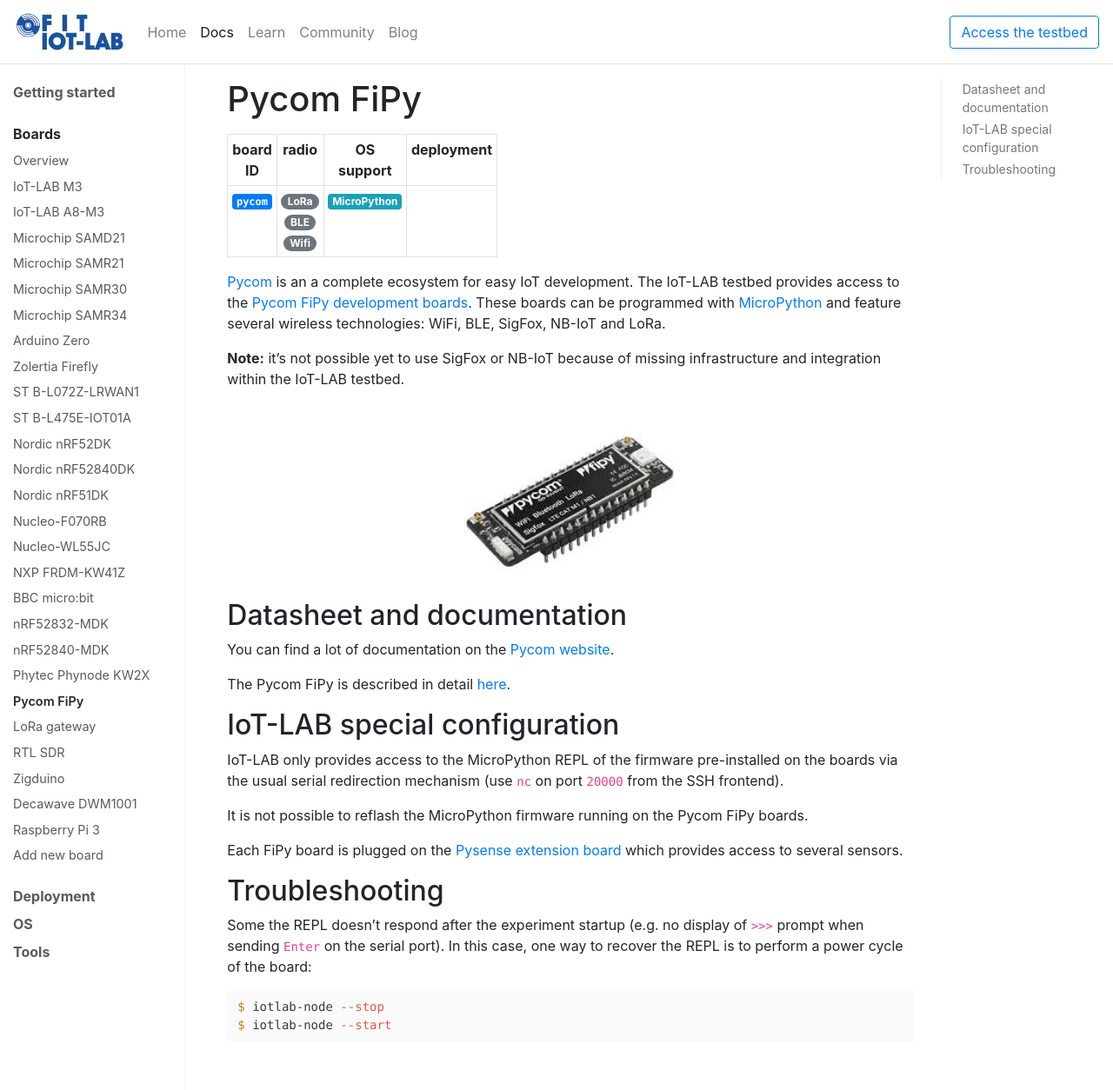
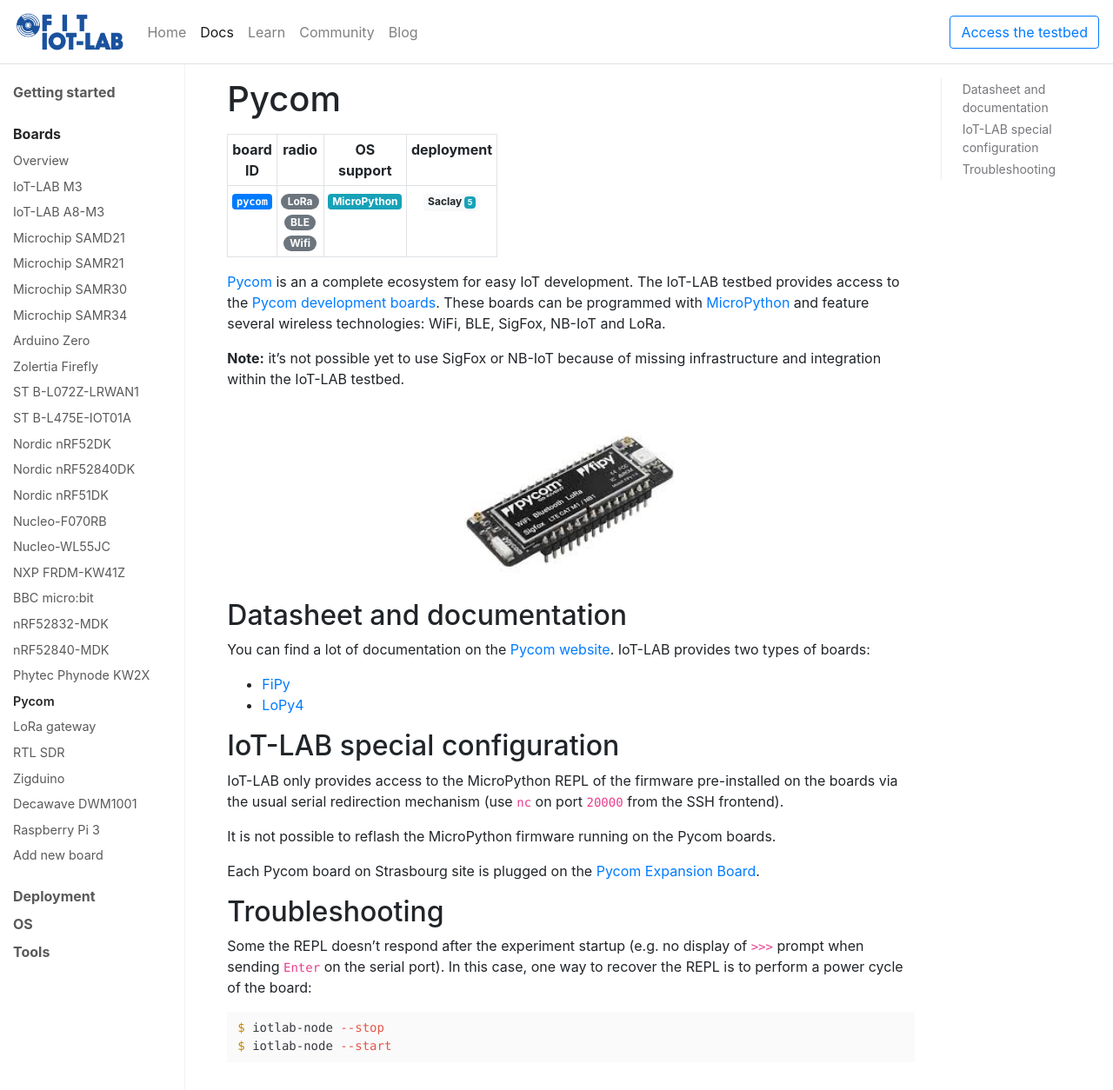
Before and after one commit to iot-lab/iot-lab.github.io, a Jekyll site: the page built from docs/boards/pycom.md, in a window 1280 px wide and 1254 px high. Shown: the whole window at 87% size. Built offline with Jekyll 4.4.1, drawn with Linux system fonts in a browser that asks for light colours; nearby versions of some CDN libraries; comment, search, counter and statistics services are not loaded.

Commit message:
rename Pycom FiPy boards to Pycom boards in order to include LoPy4.

```diff
--- a/_data/boards.yml
+++ b/_data/boards.yml
@@ -90,7 +90,7 @@
     mcu-soc: Cortex M0
     radio: [BLE]
 -
-    name: Pycom FiPy
+    name: Pycom
     board-id: pycom
     mcu-soc: ESP32
     radio: [LoRa, BLE, Wifi]
--- a/_data/docs-nav.yml
+++ b/_data/docs-nav.yml
@@ -32,7 +32,7 @@
     - title: nRF52832-MDK
     - title: nRF52840-MDK
     - title: Phytec Phynode KW2X
-    - title: Pycom FiPy
+    - title: Pycom
     - title: LoRa gateway
     - title: RTL SDR
     - title: Zigduino
--- a/_data/oses.yml
+++ b/_data/oses.yml
@@ -26,7 +26,7 @@
   website: http://micropython.org
   img: logo-micropython.jpg
   short-desc: <strong>MicroPython</strong> is an implementation of the Python programming language designed for highly constrained hardware platforms such as microcontrollers.
-  boards: [Pycom FiPy]
+  boards: [Pycom]
 
 - name: Yocto
   website: https://www.yoctoproject.org
--- a/docs/boards/pycom-fipy.md
+++ b/docs/boards/pycom.md
@@ -1,11 +1,11 @@
 ---
-board: Pycom FiPy
+board: Pycom
 group: boards
 ---
 
 [Pycom](https://pycom.io/) is an a complete ecosystem for easy IoT development.
 The IoT-LAB testbed provides access to the
-[Pycom FiPy development boards](https://docs.pycom.io/products/). These boards
+[Pycom development boards](https://docs.pycom.io/products/). These boards
 can be programmed with [MicroPython](https://micropython.org/) and feature
 several wireless technologies: WiFi, BLE, SigFox, NB-IoT and LoRa.
 
@@ -19,10 +19,11 @@
 ## Datasheet and documentation
 
 You can find a lot of documentation on the
-[Pycom website](https://docs.pycom.io/).
+[Pycom website](https://docs.pycom.io/). IoT-LAB provides two types of boards:
 
-The Pycom FiPy is described in detail
-[here](https://docs.pycom.io/datasheets/development/fipy/).
+
+* [FiPy](https://docs.pycom.io/datasheets/development/fipy/)
+* [LoPy4](https://docs.pycom.io/datasheets/development/lopy4/)
 
 ## IoT-LAB special configuration
 
@@ -31,11 +32,10 @@
 `nc` on port `20000` from the SSH frontend).
 
 It is not possible to reflash the MicroPython firmware running on the Pycom
-FiPy boards.
+ boards.
 
-Each FiPy board is plugged on the
-[Pysense extension board](https://docs.pycom.io/datasheets/boards/pysense/)
-which provides access to several sensors.
+Each Pycom board on Strasbourg site is plugged on the
+[Pycom Expansion Board](https://docs.pycom.io/datasheets/expansionboards/expansion3/).
 
 ## Troubleshooting
 
--- a/docs/os/micropython.md
+++ b/docs/os/micropython.md
@@ -15,7 +15,7 @@
 
 ## Basic usage with IoT-LAB
 
-In IoT-LAB, the [Pycom boards]({{ site.baseurl }}{% link docs/boards/pycom-fipy.md %}) provides access to a MicroPython pre-installed
+In IoT-LAB, the [Pycom boards]({{ site.baseurl }}{% link docs/boards/pycom.md %}) provides access to a MicroPython pre-installed
 firmware.
 
 Start an experiment with MicroPython using the Pycom FiPy board:
```
